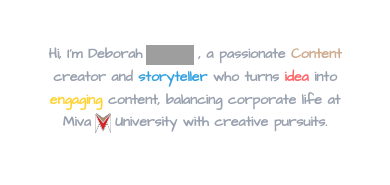
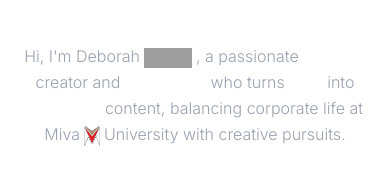
Before and after one commit to DanielEmmanuel1/Portfolio, a Next.js app: page / in a window 390 px wide. Shown: the part 581-766 px from the top of the page. Built offline with nearby package versions, Linux system fonts and the light colour scheme; grey boxes are pictures that could not be loaded; a web font is replaced by a local one.

Commit message:
feat: work in progress

```diff
--- a/src/app/components/Hero.tsx
+++ b/src/app/components/Hero.tsx
@@ -409,7 +409,7 @@ const Hero = () => {
             </div>
 
             <div ref={introTextRef} className="absolute bottom-[-20px] left-60 cursor-pointer hidden md:block">
-                <div className="text-center font-architects-daughter text-2xl font-bold w-[500px]">
+                <div className="text-center font-sans-serif font-extralight text-xl w-[480px]">
                     Hi, I&apos;m Deborah
                     <Image
                         ref={debbyIconRef}
@@ -419,7 +419,7 @@ const Hero = () => {
                         height={40}
                         className="inline-block mx-2 align-middle"
                     />
-                    , a passionate <span className="text-[#cfab8d]">Content </span>creator and  <span className="text-[#33A1E0]">storyteller</span> who turns ideas into <span className="text-amber-400">engaging</span> content, balancing corporate life at Miva
+                    , a passionate <span className="text-white font-bold underline decoration-2 underline-offset-4">Content </span>creator and  <span className="text-white font-bold underline decoration-2 underline-offset-4">storyteller</span> who turns <span className="text-white font-bold decoration-2 underline-offset-4">ideas</span> into <span className="text-white font-bold underline decoration-2 underline-offset-4">engaging</span> content, balancing corporate life at Miva
                     <Image
                         ref={mivaIconRef}
                         src="/mivaa.png"
@@ -435,7 +435,7 @@ const Hero = () => {
             {/* Mobile Intro Text - Smaller */}
             <div
                 ref={mobileIntroTextRef}
-                className="block md:hidden mt-4 text-center font-architects-daughter text-sm md:text-base font-bold max-w-[300px] md:max-w-[400px] text-gray-400 leading-relaxed mx-auto"
+                className="block md:hidden mt-4 text-center font-sans-serif text-md md:text-base font-light max-w-[350px] md:max-w-[400px] text-gray-400 leading-relaxed mx-auto"
             >
                 Hi, I&apos;m Deborah
                 <Image
@@ -445,7 +445,7 @@ const Hero = () => {
                     height={24}
                     className="inline-block mx-1 align-middle w-12 h-5 md:w-16 md:h-6"
                 />
-                , a passionate <span className="text-[#CFAB8D]">Content </span>creator and <span className="text-[#33A1E0]">storyteller</span> who turns <span className="text-red-400">idea</span> into <span className="text-amber-300">engaging</span> content, balancing corporate life at Miva
+                , a passionate <span className="text-white font-bold underline decoration-2 underline-offset-4">Content </span>creator and <span className="text-white font-bold underline decoration-2 underline-offset-4">storyteller</span> who turns <span className="text-white font-bold underline decoration-2 underline-offset-4">idea</span> into <span className="text-white font-bold underline decoration-2 underline-offset-4">engaging</span> content, balancing corporate life at Miva
                 <Image
                     src="/mivaa.png"
                     alt="Miva"
```
